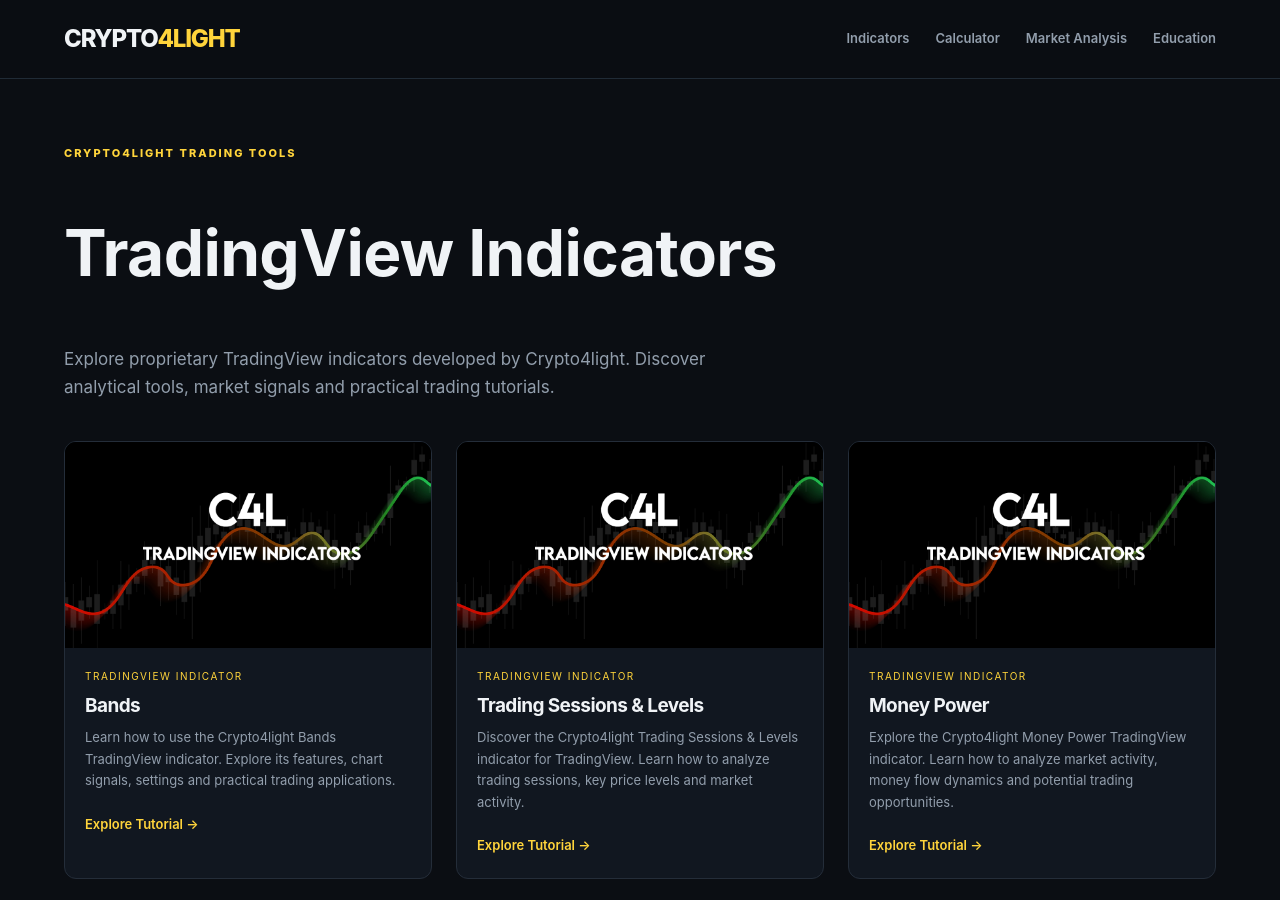
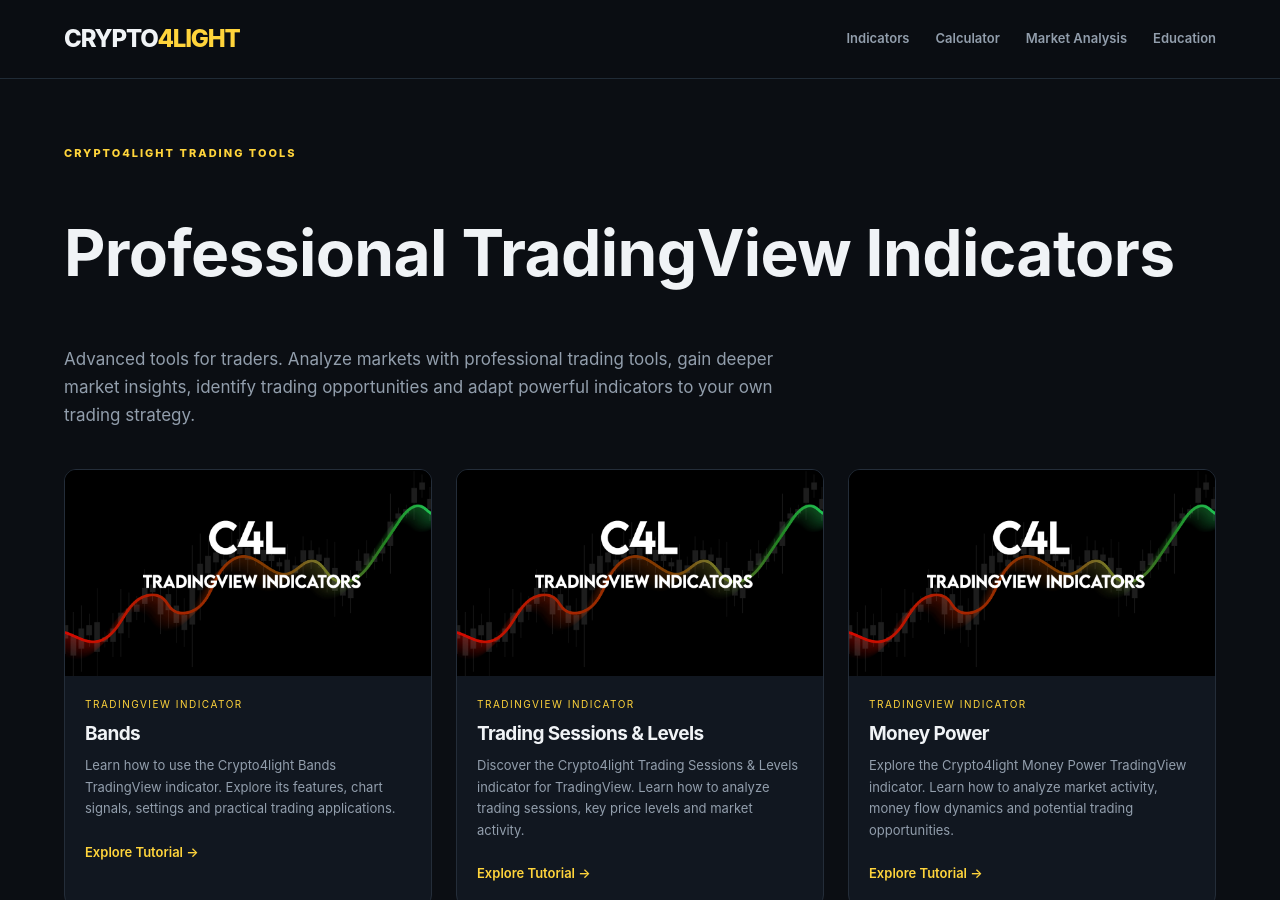
Before and after one commit to crypto4light/crypto4light, a Jekyll site: the page built from indicators/index.html, in a window 1280 px wide and 900 px high. Built offline with Jekyll 4.4.1, drawn with Linux system fonts in a browser that asks for light colours.

Commit message:
Update index.html

```diff
--- a/indicators/index.html
+++ b/indicators/index.html
@@ -1,7 +1,7 @@
 ---
 layout: default
-title: TradingView Indicators
-description: Discover Crypto4light TradingView indicators for crypto trading, including technical analysis tools, market signals, trend analysis and practical trading strategies. Explore free and premium indicators.
+title: Professional TradingView Indicators
+description: Discover professional TradingView indicators by Crypto4light. Explore advanced tools for market analysis, trading signals, trend identification and discovering trading opportunities. Adapt powerful indicators to your own trading strategy.
 permalink: /indicators/
 ---
 
@@ -10,11 +10,10 @@ permalink: /indicators/
 
     <div class="eyebrow">CRYPTO4LIGHT TRADING TOOLS</div>
 
-    <h1>TradingView Indicators</h1>
+    <h1>Professional TradingView Indicators</h1>
 
     <p class="lead">
-      Explore proprietary TradingView indicators developed by Crypto4light.
-      Discover analytical tools, market signals and practical trading tutorials.
+      Advanced tools for traders. Analyze markets with professional trading tools, gain deeper market insights, identify trading opportunities and adapt powerful indicators to your own trading strategy.
     </p>
 
     <div class="indicator-grid">
```
